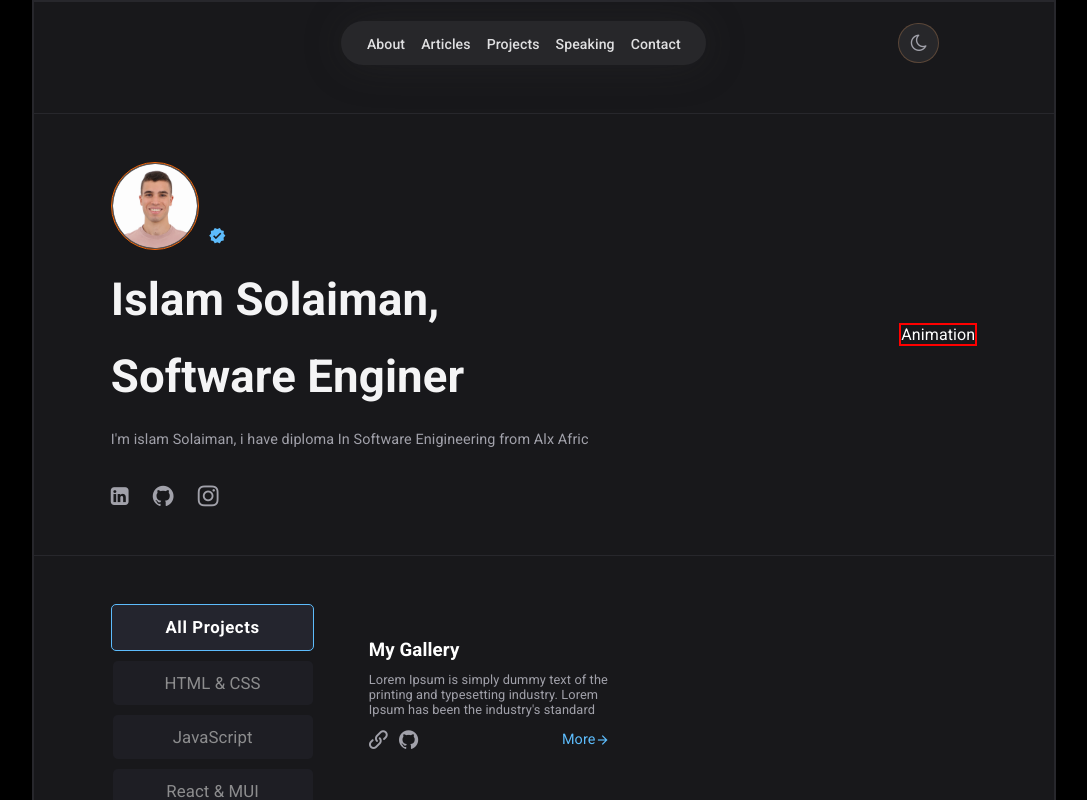
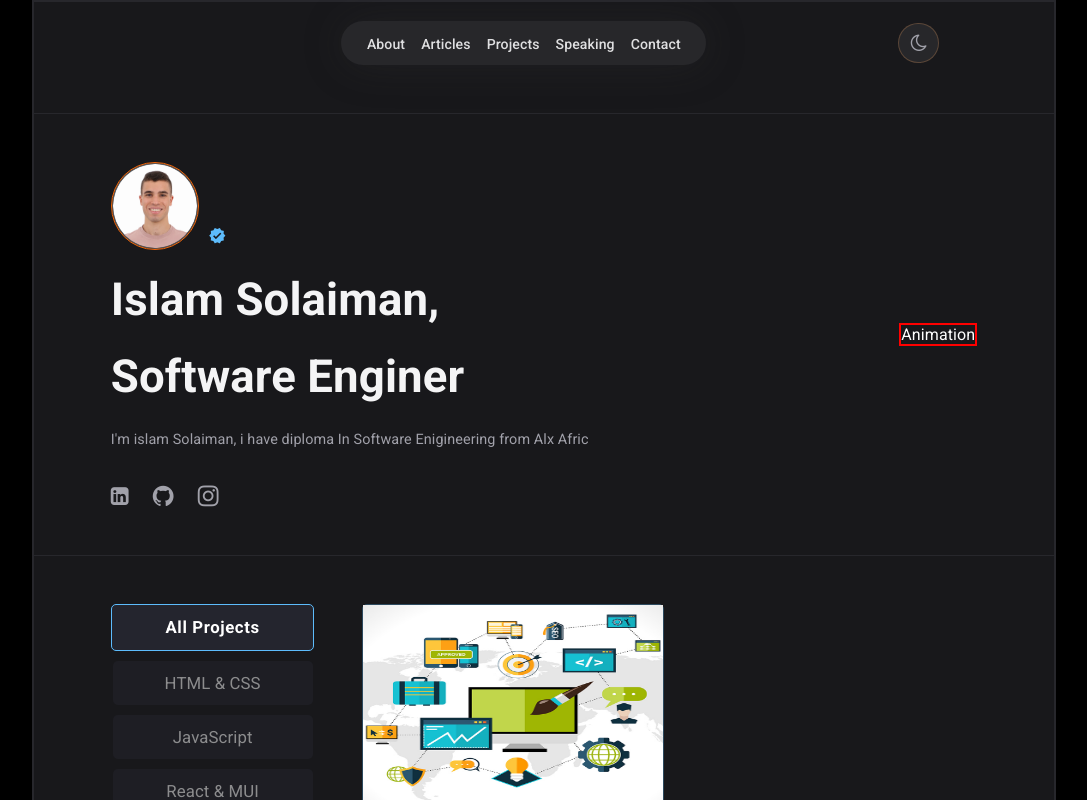
Before and after one commit to islam-solaiman/Portfolio-Website, a React (Create React App) app: page / in a window 1280 px wide. Shown: the top 800 px of the page, without its empty margins (96-1183 px from the left). Built offline with nearby package versions, Linux system fonts and the light colour scheme.

Commit message:
Main Section styling

```diff
--- a/src/componnets/3-main/Main.js
+++ b/src/componnets/3-main/Main.js
@@ -14,7 +14,7 @@ export default function Main() {
 
       <section className='right-section'>
         <article className='card'>
-          <img src='' alt=''/>
+          <img src='./1.jpg' alt=''/>
           <div style={{width:"266px"}} className='box'>
             <h1 classname='title'>
               My Gallery
--- a/src/componnets/3-main/main.css
+++ b/src/componnets/3-main/main.css
@@ -58,7 +58,20 @@ main section.right-section{
 }
 
 .card{
-        border: 1px solid rgba(93, 188, 252. 0.03);
+     border: 1px solid rgba(93, 188, 252, 0.3);
+     border-radius: 5px;
+     transition: 0.3s;
+}
+
+.card:hover{
+        border: 1px solid var(--blue);
+        rotate: 1deg;
+        scale: 1.01;
+}
+
+.card img{
+      width: 300px;
+      height: 200px;
 }
 
 .card .box{
```
